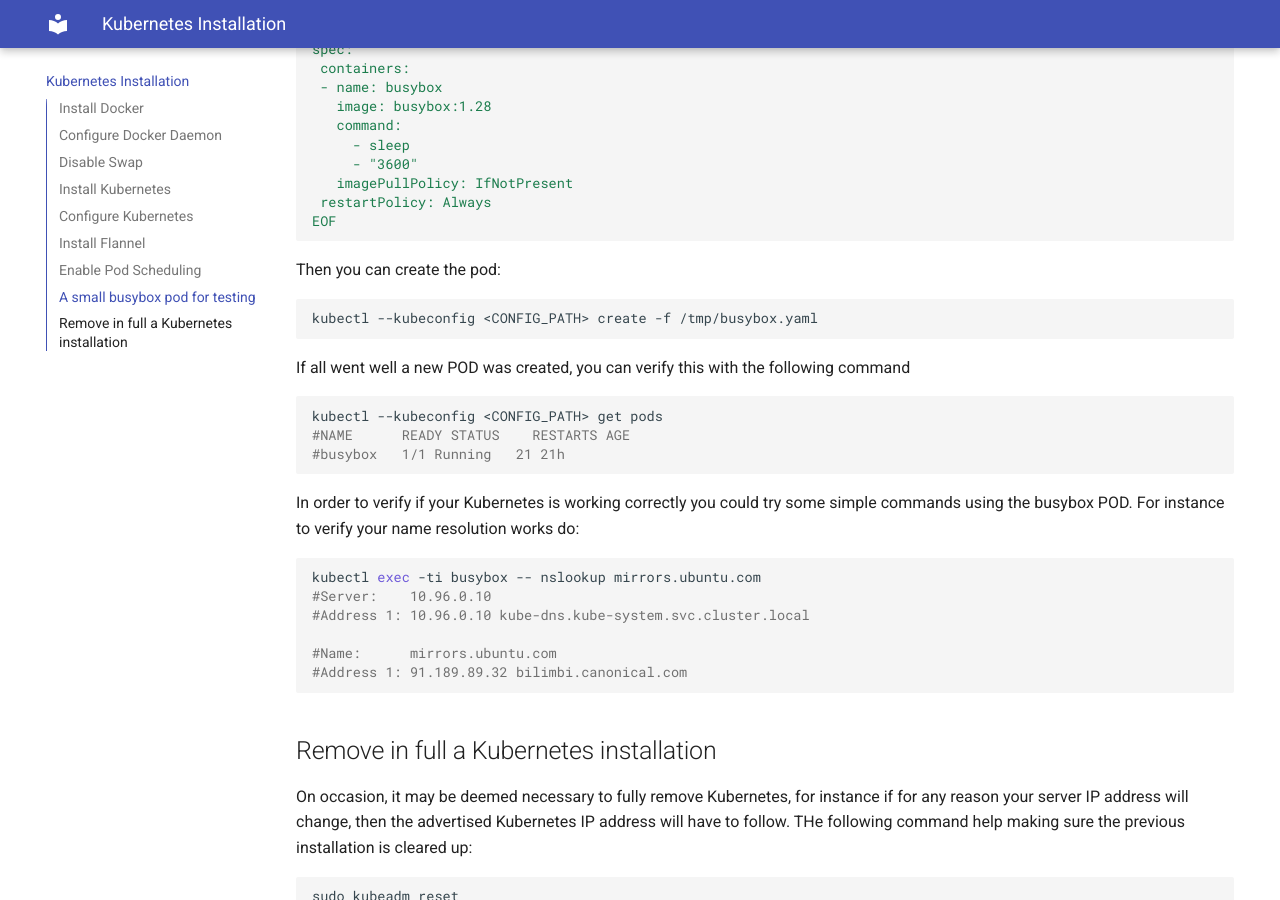
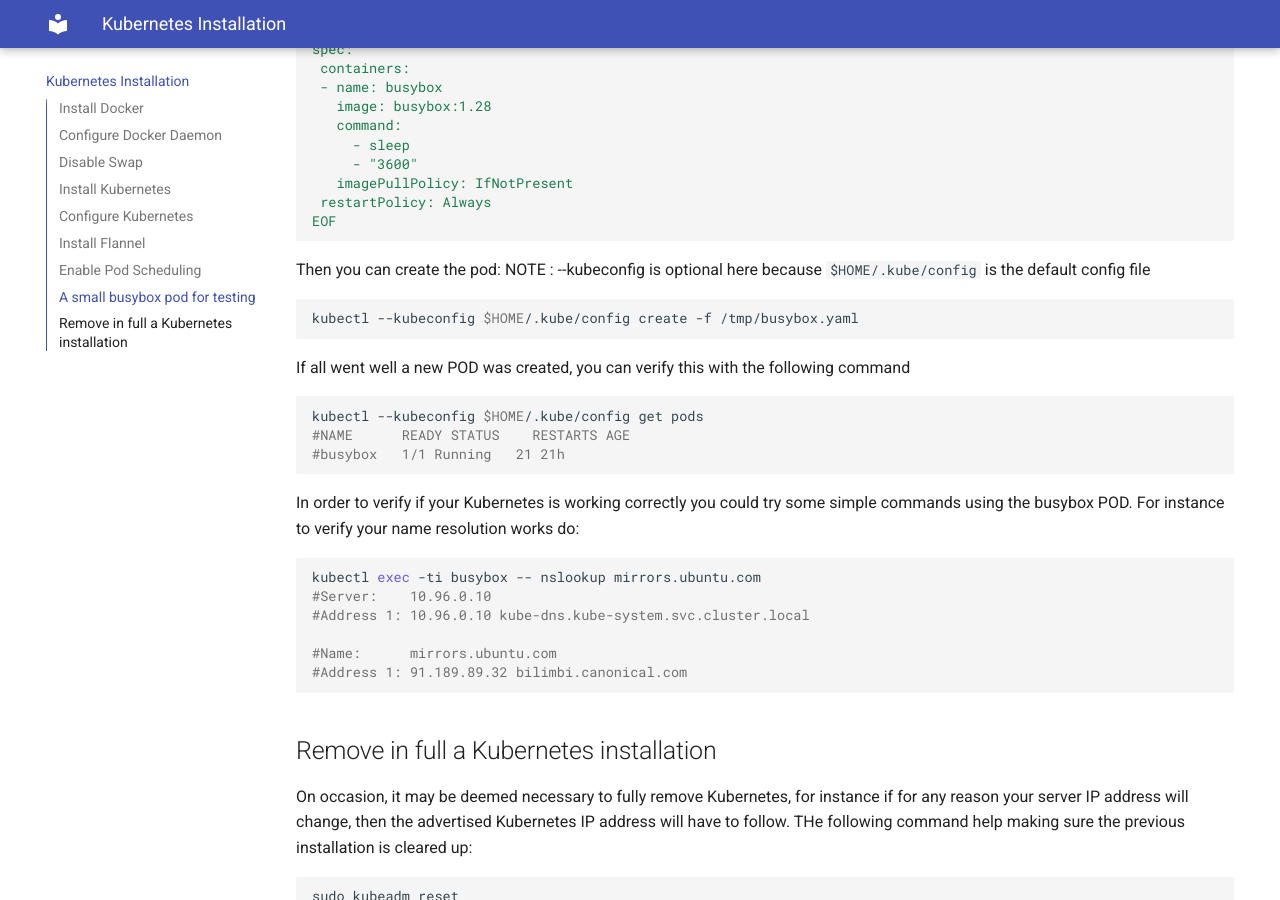
Before and after one commit to accelleran/drax-docs, an MkDocs documentation site: the page built from docs/kubernetes-install/index.md, in a window 1280 px wide and 900 px high, scrolled down 3522 px. Built offline with MkDocs 1.6.1 and Material for MkDocs 9.7.7, drawn with Linux system fonts in a browser that asks for light colours; the version menu is left out.

Commit message:
Update index.md
specify $HOME/.kube/config in commandline.

````diff
--- a/docs/kubernetes-install/index.md
+++ b/docs/kubernetes-install/index.md
@@ -180,15 +180,16 @@ EOF
 ```
 
 Then you can create the pod:
+NOTE : --kubeconfig is optional here because ```$HOME/.kube/config``` is the default config file
 
 ``` bash
-kubectl --kubeconfig <CONFIG_PATH> create -f /tmp/busybox.yaml
+kubectl --kubeconfig $HOME/.kube/config create -f /tmp/busybox.yaml
 ```
 
 If all went well a new POD was created, you can verify this with the following command
 
 ``` bash
-kubectl --kubeconfig <CONFIG_PATH> get pods
+kubectl --kubeconfig $HOME/.kube/config get pods
 #NAME      READY STATUS    RESTARTS AGE
 #busybox   1/1 Running   21 21h
 ```
````
